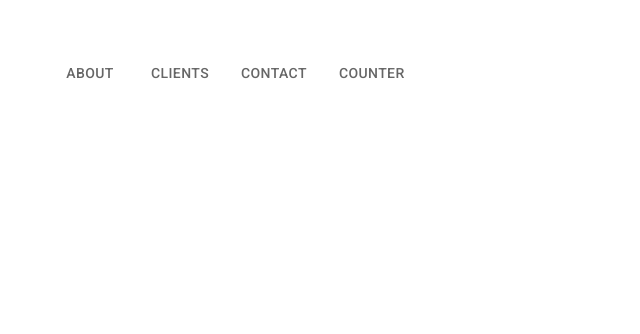
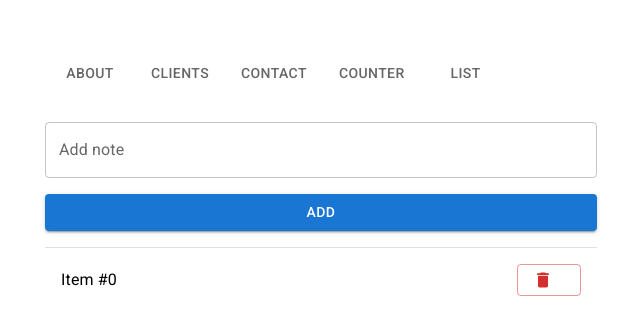
Before and after one commit to sowmma-roy/desn3037-w7-react, a React (Create React App) app: page /list in a window 1280 px wide. Shown: the top 334 px of the page, without its empty margins (319-959 px from the left). Built offline with nearby package versions, Linux system fonts and the light colour scheme.

Commit message:
Creating a list component

```diff
--- a/src/App.js
+++ b/src/App.js
@@ -14,7 +14,7 @@ import Menu from "./components/Menu";
 import store from './redux/store.js';
 import { Provider } from 'react-redux'
 import Counter from "./components/Counter";
-
+import List from "./components/List"
 
 function App() {
   return (
@@ -37,6 +37,8 @@ function App() {
 
               <Route exact path='counter' element={<Counter />}></Route>
 
+              <Route exact path='list' element={<List />}></Route>
+
             </Routes>
           </BrowserRouter>
 
--- /dev/null
+++ b/src/components/List.js
@@ -0,0 +1,46 @@
+import * as React from 'react';
+import Box from '@mui/material/Box';
+import List from '@mui/material/List';
+import ListItem from '@mui/material/ListItem';
+import ListItemButton from '@mui/material/ListItemButton';
+import ListItemIcon from '@mui/material/ListItemIcon';
+import ListItemText from '@mui/material/ListItemText';
+import Divider from '@mui/material/Divider';
+import InboxIcon from '@mui/icons-material/Inbox';
+import DraftsIcon from '@mui/icons-material/Drafts';
+import { Button, TextField } from '@mui/material';
+import DeleteIcon from '@mui/icons-material/Delete';
+
+
+
+export default function BasicList() {
+
+    function add () {
+        alert('You are adding!');
+    }
+
+    function remove () {
+        alert('You are removing!');
+    }
+
+  return (
+    <Box sx={{ width: '100%', bgcolor: 'background.paper' }}>
+
+      <TextField id="outlined-basic" label="Add note" variant="outlined" sx={{ width: '100%', mb: 2}} />
+      <Button variant="contained" sx={{ width: '100%', mb:2}} onClick={(e) => add()}>Add</Button>
+
+      <Divider />
+      <nav aria-label="secondary mailbox folders">
+        <List>
+          <ListItem disablePadding>
+            <ListItemButton>
+              <ListItemText primary="Item #0" />
+                <Button variant="outlined" color='error' startIcon={<DeleteIcon sx={{m:0}}/>} onClick={(e) => remove()}></Button>
+            </ListItemButton>
+          </ListItem>
+
+        </List>
+      </nav>
+    </Box>
+  );
+}
--- a/src/components/Menu.js
+++ b/src/components/Menu.js
@@ -15,6 +15,7 @@ export default function Menu () {
                 <Tab component={Link} to="/clients" value="/clients" label="Clients" />
                 <Tab component={Link} to="/contact" value="/contact" label="Contact" />
                 <Tab component={Link} to="/counter" value="/counter" label="Counter" />
+                <Tab component={Link} to="/List" value="/List" label="List" />
             </Tabs>
 
             {/*
```
Also changed, not shown: src/components/selfList.js (added, +59 -0 lines), src/redux/selfListSlice.js (added, +32 -0 lines).
